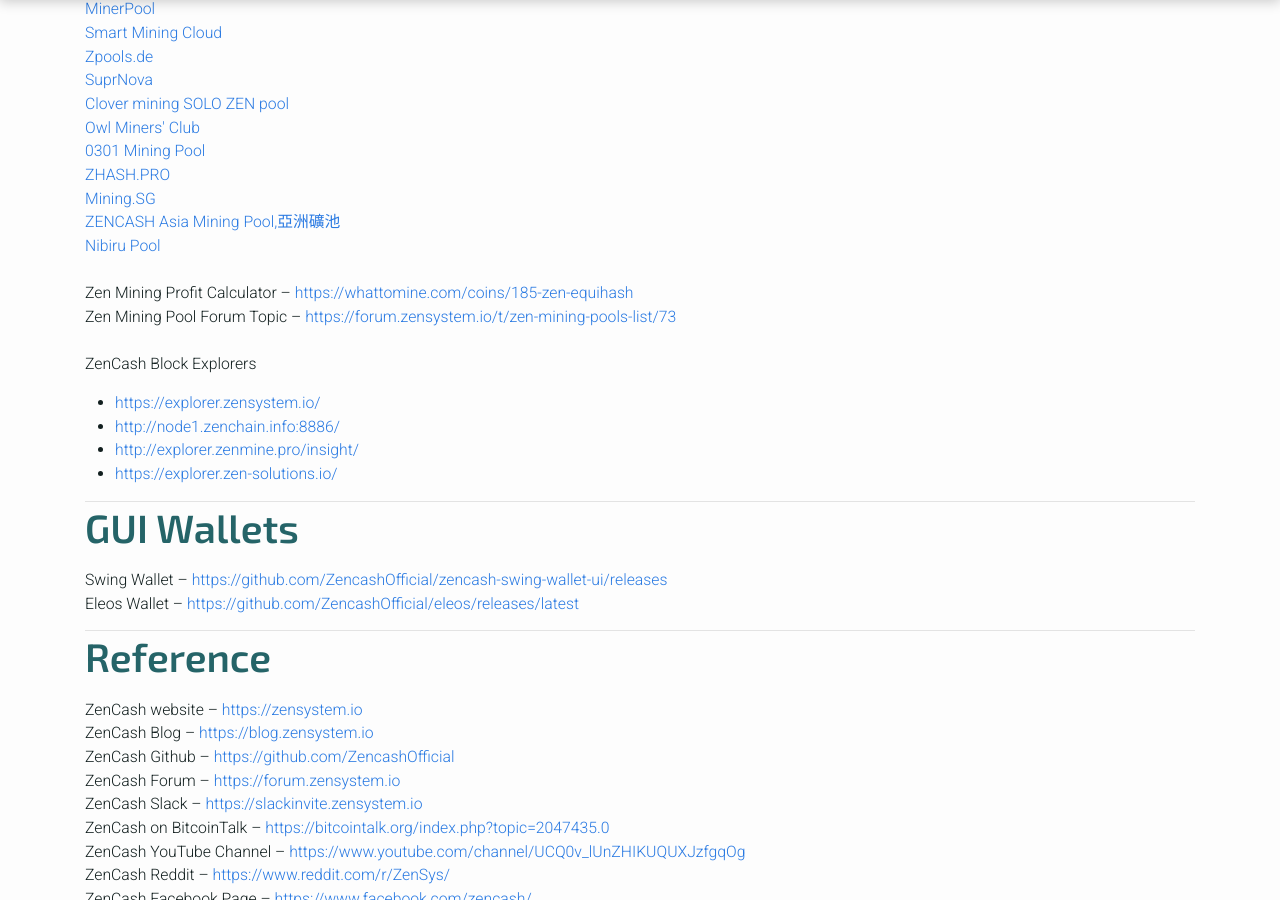
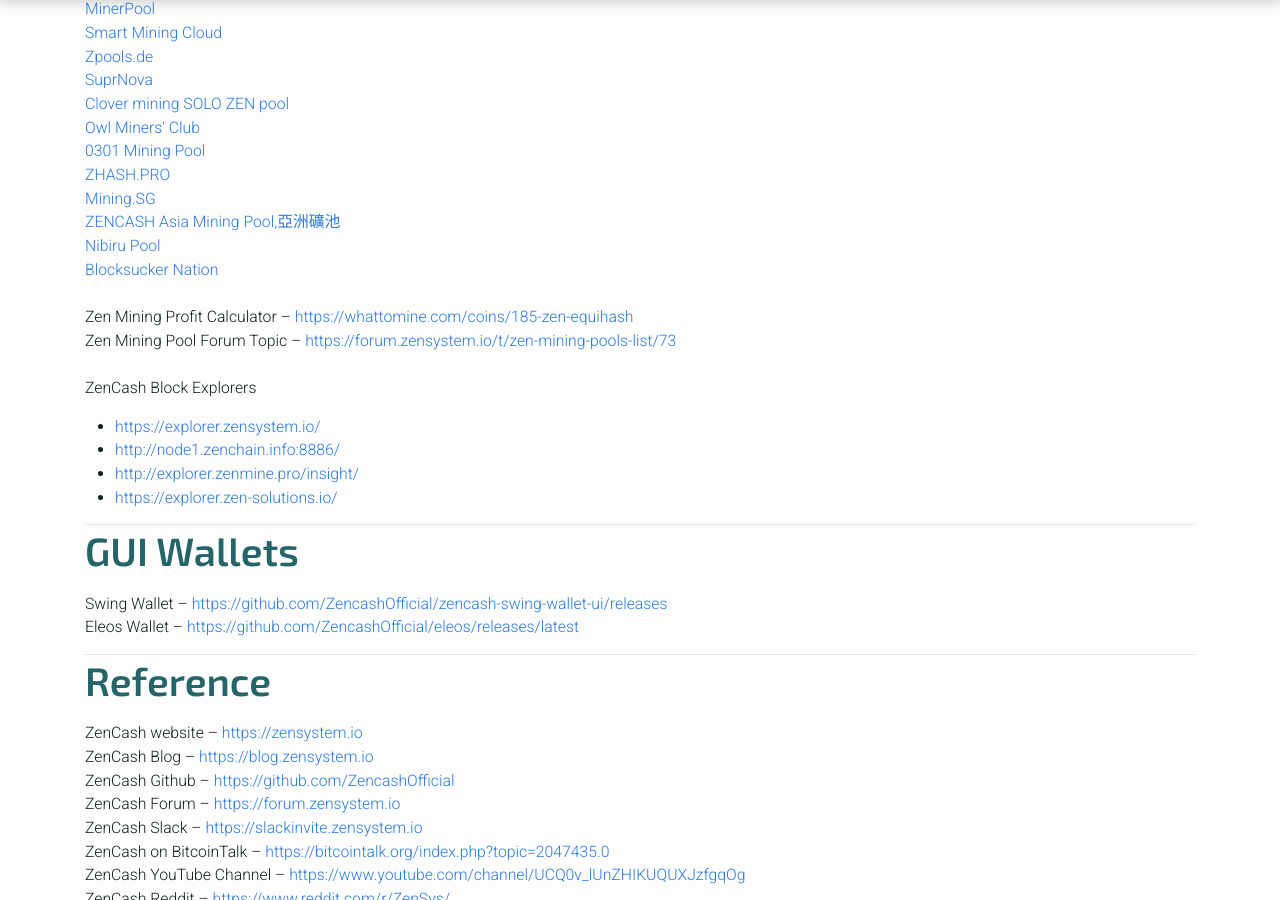
Before and after one commit to tarrenj/website, a Jekyll site: the page built from mining-pools.html, in a window 1280 px wide and 900 px high, scrolled down 831 px. Built offline with Jekyll 4.4.1, drawn with Linux system fonts in a browser that asks for light colours.

Commit message:
Add new pool

```diff
--- a/_includes/content/mining-pools.html
+++ b/_includes/content/mining-pools.html
@@ -23,4 +23,5 @@
   <li><a href="https://pool.mining.sg/">Mining.SG</a></li>
   <li><a href="https://zpool.zennode.info/">ZENCASH Asia Mining Pool,亞洲礦池</a></li>
   <li><a href="http://zen.nibirupool.com/">Nibiru Pool</a></li>
+  <li><a href="http://zen.blocksuckernation.com/">Blocksucker Nation</a></li>
 </ul>
```
Also changed, not shown: 3 other files.
